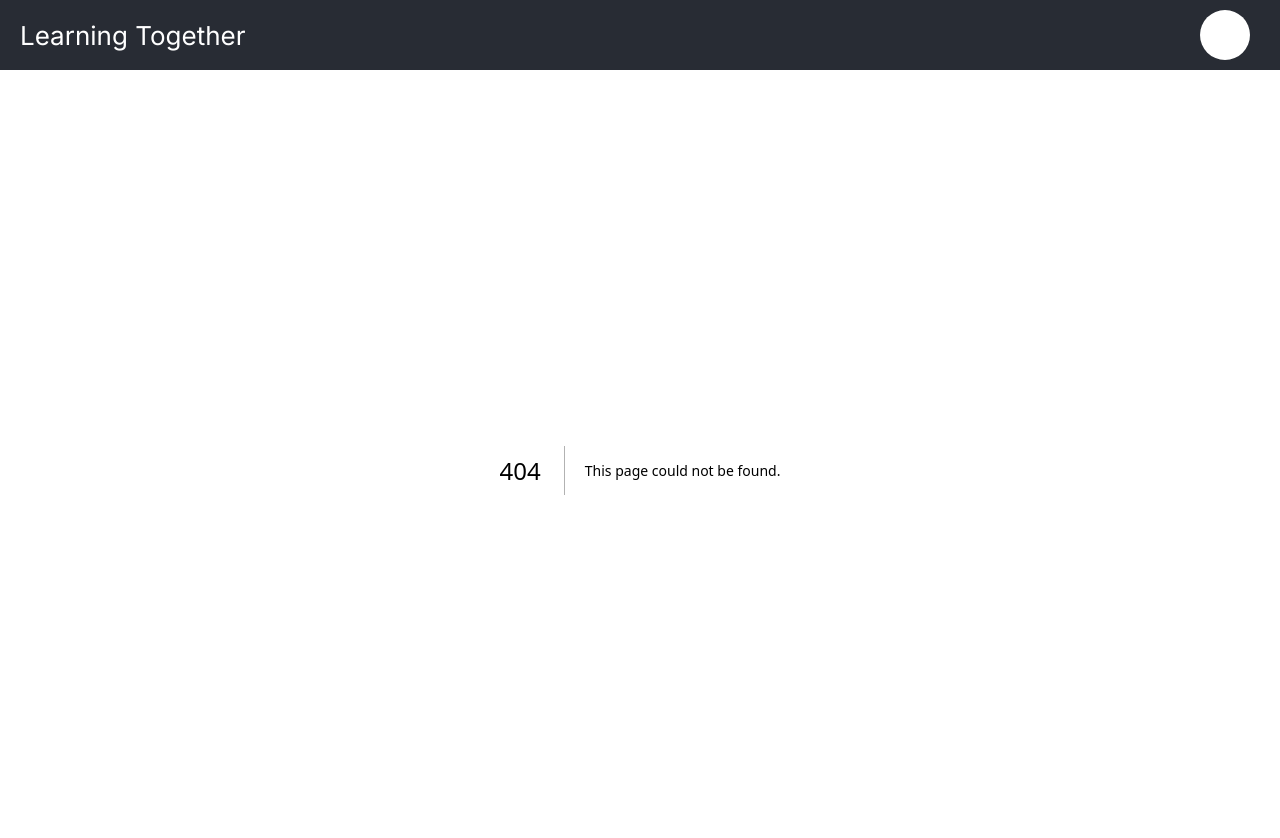
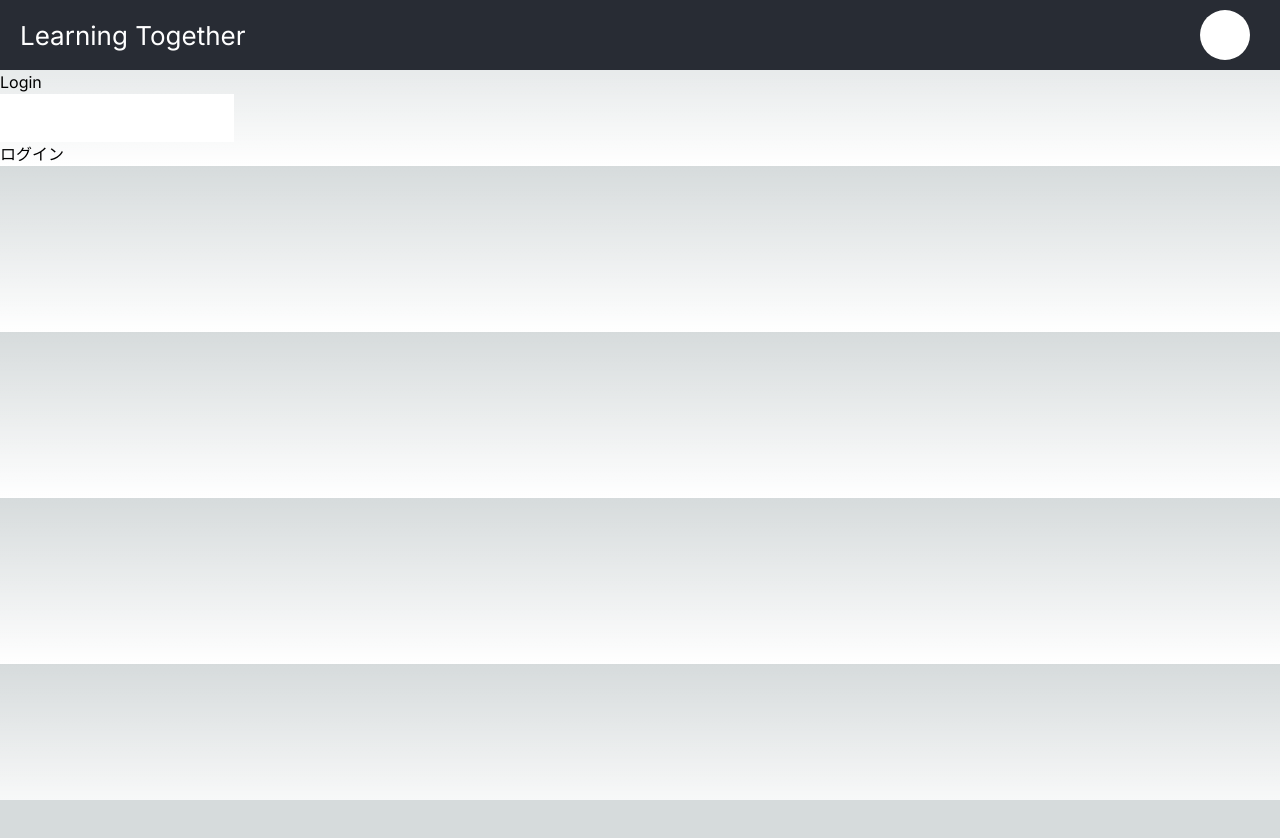
Before and after one commit to kazusoga/learning-together-frontend, a Next.js app: page /login in a window 1280 px wide. Before the commit this address had no page. Shown: the top 838 px of the page. After the commit the page ends 800 px from the top, so only its background shows below. Built offline with nearby package versions, Linux system fonts and the light colour scheme; no server answers.

Commit message:
add: ログインページ

```diff
--- /dev/null
+++ b/app/login/page.tsx
@@ -0,0 +1,59 @@
+"use client";
+
+import React, { useEffect } from "react";
+import axios from "axios";
+import { useRouter } from "next/navigation";
+
+export default function Login() {
+  const router = useRouter();
+
+  const [email, setEmail] = React.useState("");
+
+  const handleChangeEmail = (e: React.ChangeEvent<HTMLInputElement>) => {
+    setEmail(e.target.value);
+  };
+
+  const [password, setPassword] = React.useState("");
+
+  const handleChangePassword = (e: React.ChangeEvent<HTMLInputElement>) => {
+    setPassword(e.target.value);
+  };
+
+  const login = async () => {
+    try {
+      const res = await axios.post(
+        `${process.env.NEXT_PUBLIC_API_BASE}/login`,
+        {
+          email: email,
+          password: password,
+        },
+        { withCredentials: true }
+      );
+      console.log(res);
+    } catch (error) {
+      console.log(error);
+      alert("ログインに失敗しました");
+      return;
+    }
+
+    router.push("/");
+  };
+
+  useEffect(() => {
+    // csrf 保護初期化
+    axios.get(`${process.env.NEXT_PUBLIC_API_HOST}/sanctum/csrf-cookie`, {
+      withCredentials: true,
+    });
+  }, []);
+
+  return (
+    <div>
+      <h1>Login</h1>
+      <input type="text" name="email" onChange={handleChangeEmail} />
+      <br />
+      <input type="password" name="password" onChange={handleChangePassword} />
+      <br />
+      <button onClick={login}>ログイン</button>
+    </div>
+  );
+}
```
